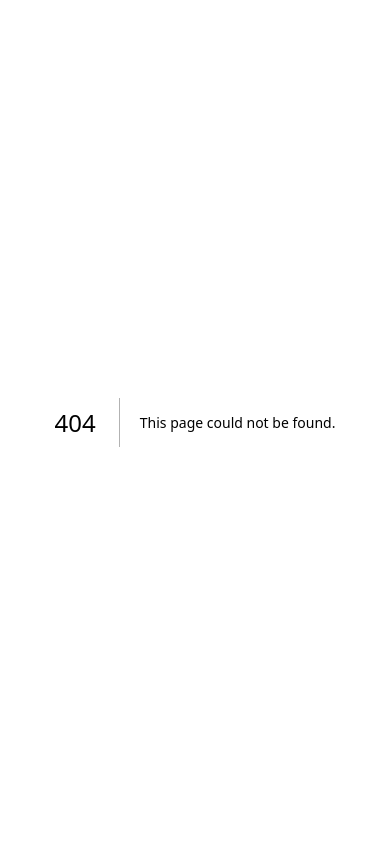
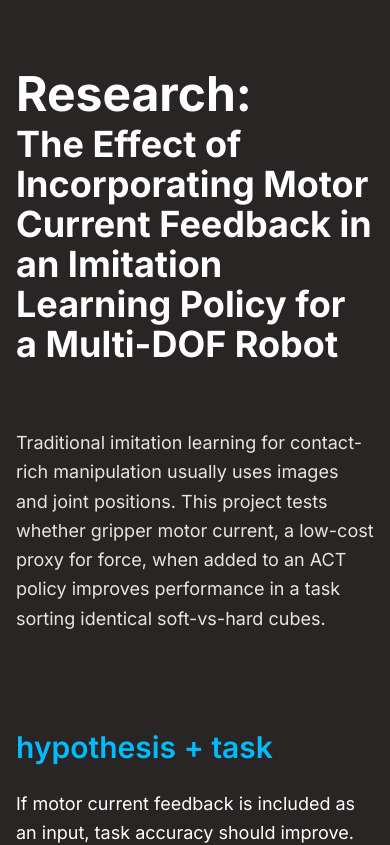
Before and after one commit to vibsthebot/portfolio-site, a Next.js app: page /so101-research in a window 390 px wide. Before the commit this address had no page. Shown: the top 845 px of the page. Built offline with nearby package versions, Linux system fonts and the light colour scheme.

Commit message:
header text size fix for mobile purposes

```diff
--- a/src/app/page.tsx
+++ b/src/app/page.tsx
@@ -19,7 +19,7 @@ export default function Page() {
           <li>saratoga high school class of 2028</li>
           <li>i love <Link href="/robotics" className="underline">robotics</Link>, 3d printing, and CAD</li>
           <li>i have a passion for programming, reading, and pixel art</li>
-          <li>i have recently been <Link href="/research" className="underline">exploring fronteirs in robotics and AI</Link></li>
+          <li>i have recently been <Link href="/so101-research" className="underline">exploring fronteirs in robotics and AI</Link></li>
           <li>i play the french horn and have been learning south indian carnatic music</li>
           <li>i am a boy scout, working towards the rank of eagle</li>
           <li>i have gone on a <Link href="/keyboards" className="underline">keyboard journey</Link> and love custom keyboards</li>
--- a/src/app/research/page.tsx
+++ b/src/app/so101-research/page.tsx
@@ -4,8 +4,8 @@ export default function Page() {
     return (
         <main className="min-h-screen bg-stone-800 text-white">
             <div className="max-w-7xl mx-auto px-4 sm:px-6 lg:px-8 py-16">
-                <h1 className="text-6xl font-bold mb-16 leading-tight max-w-6xl">
-                    Research: The Effect of Incorporating Motor Current Feedback in an Imitation Learning Policy for a Multi-DOF Robot
+                <h1 className="text-5xl font-bold mb-16 leading-tight max-w-6xl">
+                    Research: <div className='text-4xl'>The Effect of Incorporating Motor Current Feedback in an Imitation Learning Policy for a Multi-DOF Robot</div>
                 </h1>
 
                 <div className="space-y-24">
@@ -61,13 +61,7 @@ export default function Page() {
                     </section>
 
                     <section className="grid grid-cols-1 lg:grid-cols-2 gap-12 items-start">
-                        <Image
-                            src="/research/model-architecture.png"
-                            alt="ACT model architecture with gripper current input"
-                            width={500}
-                            height={400}
-                            className="w-full rounded-lg"
-                        />
+
                         <div className="space-y-6">
                             <h2 className="text-3xl font-semibold text-amber-400">training + inference</h2>
                             <p className="text-white leading-relaxed text-lg">
@@ -79,6 +73,13 @@ export default function Page() {
                                 about 0.176s and chunk execution about 3.33s at 30 Hz.
                             </p>
                         </div>
+                        <Image
+                            src="/research/model-architecture.png"
+                            alt="ACT model architecture with gripper current input"
+                            width={500}
+                            height={400}
+                            className="w-full rounded-lg"
+                        />
                     </section>
 
                     <section className="space-y-6">
```
